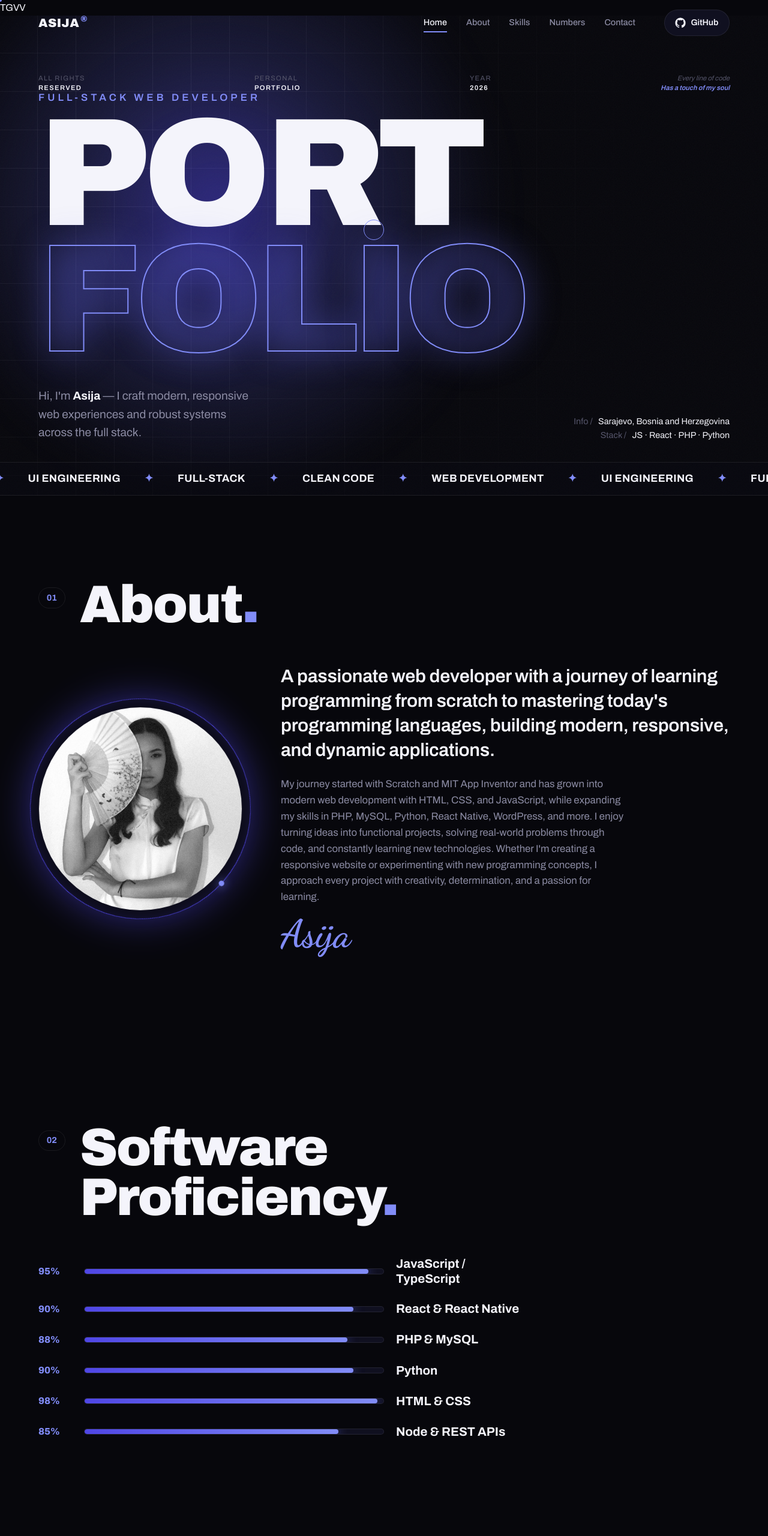
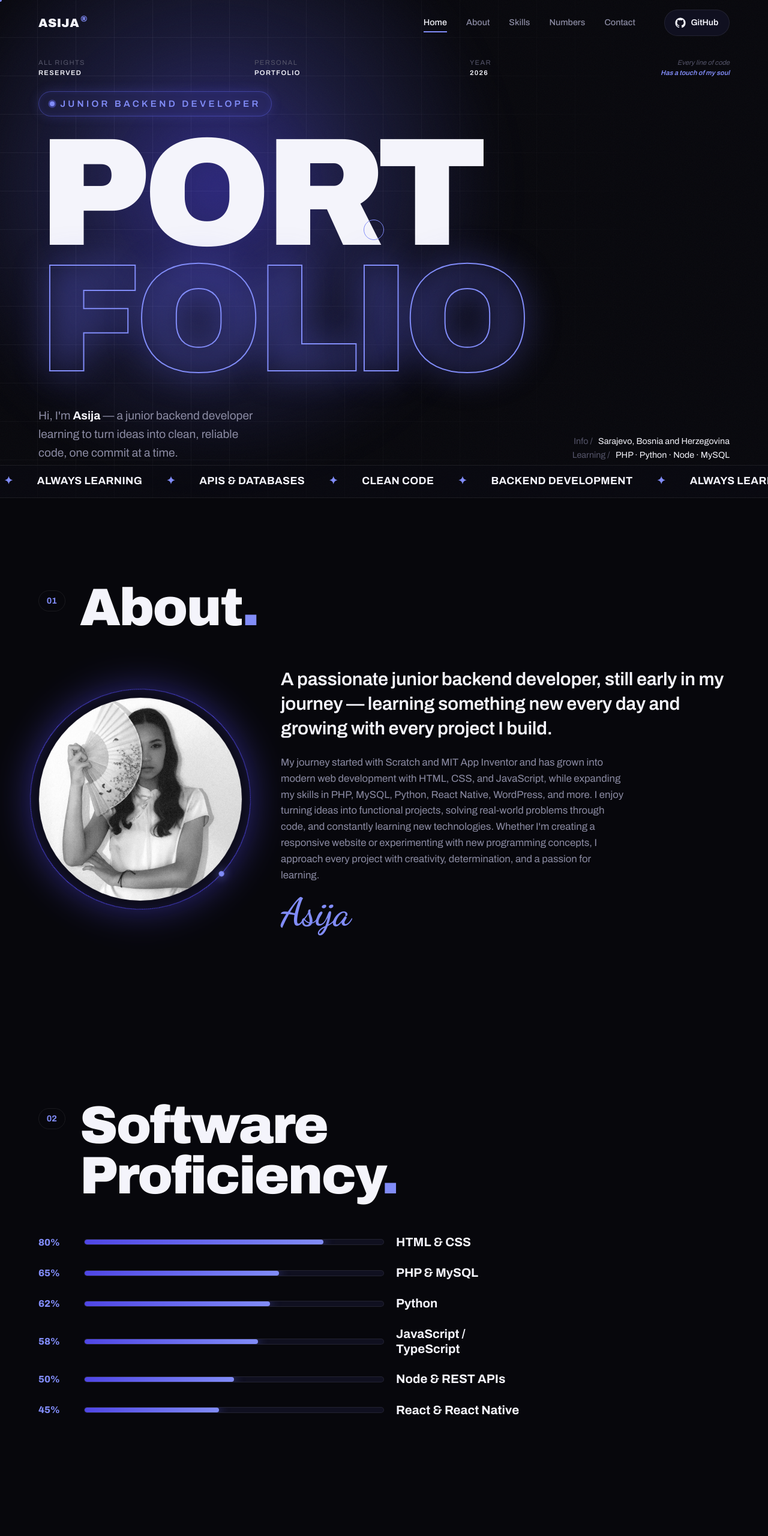
Before and after one commit to asijaredzic/asija-portfolio, a website built with Vite: page index.html in a window 1280 px wide. Shown: the top 2560 px of the page at 60% size. Built offline with nearby package versions, Linux system fonts and the light colour scheme.

Commit message:
eleventh commit

```diff
--- a/index.html
+++ b/index.html
@@ -6,7 +6,7 @@
     <meta name="theme-color" content="#07070c" />
     <meta
       name="description"
-      content="Asija — Full-Stack Web Developer. A personal portfolio: six years of turning ideas into clean, functional code."
+      content="Asija — Junior Backend Developer. A personal portfolio: learning, building, and growing one project at a time."
     />
     <title>Asija — Personal Portfolio 2026</title>
 
@@ -72,7 +72,7 @@
 
     <main>
       <!-- ============ HERO ============ -->
-TGVV      <section class="hero" id="home">
+      <section class="hero" id="home">
         <div class="hero__grid" id="heroGrid" aria-hidden="true"></div>
         <div class="hero__glow" aria-hidden="true"></div>
         <div class="hero__noise" aria-hidden="true"></div>
@@ -98,7 +98,10 @@ TGVV      <section class="hero" id="home">
         </div>
 
         <div class="container hero__inner">
-          <p class="hero__eyebrow" data-splitup>Full-Stack Web Developer</p>
+          <p class="hero__eyebrow" data-splitup>
+            <span class="hero__eyebrow-dot" aria-hidden="true"></span>
+            Junior Backend Developer
+          </p>
           <h1 class="hero__title">
             <span class="hero__word" data-word>PORT</span><span
               class="hero__word hero__word--outline"
@@ -109,25 +112,26 @@ TGVV      <section class="hero" id="home">
 
           <div class="hero__bottom">
             <p class="hero__intro">
-              Hi, I'm <strong>Asija</strong> — I craft modern, responsive web
-              experiences and robust systems across the full stack.
+              Hi, I'm <strong>Asija</strong> — a junior backend developer
+              learning to turn ideas into clean, reliable code, one commit at a
+              time.
             </p>
             <div class="hero__info">
               <p><span>Info /</span> Sarajevo, Bosnia and Herzegovina</p>
-              <p><span>Stack /</span> JS · React · PHP · Python</p>
+              <p><span>Learning /</span> PHP · Python · Node · MySQL</p>
             </div>
           </div>
         </div>
 
         <div class="marquee" aria-hidden="true">
           <div class="marquee__track">
-            <span>Web Development</span><span class="marquee__star">✦</span>
-            <span>UI Engineering</span><span class="marquee__star">✦</span>
-            <span>Full-Stack</span><span class="marquee__star">✦</span>
+            <span>Backend Development</span><span class="marquee__star">✦</span>
+            <span>Always Learning</span><span class="marquee__star">✦</span>
+            <span>APIs & Databases</span><span class="marquee__star">✦</span>
             <span>Clean Code</span><span class="marquee__star">✦</span>
-            <span>Web Development</span><span class="marquee__star">✦</span>
-            <span>UI Engineering</span><span class="marquee__star">✦</span>
-            <span>Full-Stack</span><span class="marquee__star">✦</span>
+            <span>Backend Development</span><span class="marquee__star">✦</span>
+            <span>Always Learning</span><span class="marquee__star">✦</span>
+            <span>APIs & Databases</span><span class="marquee__star">✦</span>
             <span>Clean Code</span><span class="marquee__star">✦</span>
           </div>
         </div>
@@ -155,8 +159,9 @@ TGVV      <section class="hero" id="home">
 
             <div class="about__body reveal">
               <p class="about__lead">
-                A passionate web developer with a journey of learning programming from
-              scratch to mastering today's programming languages, building modern, responsive, and dynamic applications.
+                A passionate junior backend developer, still early in my
+                journey — learning something new every day and growing with
+                every project I build.
               </p>
               <p class="about__text">
                 My journey started with Scratch and MIT App Inventor and has grown into modern web development with HTML, CSS, and JavaScript, while expanding my skills in PHP, MySQL, Python, React Native, WordPress, and more. I enjoy turning ideas into functional projects, solving real-world problems through code, and constantly learning new technologies. Whether I'm creating a responsive website or experimenting with new programming concepts, I approach every project with creativity, determination, and a passion for learning.
@@ -196,28 +201,28 @@ TGVV      <section class="hero" id="home">
             </div>
 
             <div class="stat-card reveal" data-glow>
-              <span class="stat-card__range">2019 — 2026</span>
+              <span class="stat-card__range">2021 — 2026</span>
               <span class="stat-card__num" data-count="8" data-suffix="+"
                 >0</span
               >
               <span class="stat-card__label">Projects Built</span>
             </div>
             <div class="stat-card reveal" data-glow>
-              <span class="stat-card__range">2019 — 2026</span>
-              <span class="stat-card__num" data-count="6" data-suffix=" yrs"
+              <span class="stat-card__range">2021 — 2026</span>
+              <span class="stat-card__num" data-count="5" data-suffix=" yrs"
                 >0</span
               >
               <span class="stat-card__label">Learning Coding</span>
             </div>
             <div class="stat-card reveal" data-glow>
-              <span class="stat-card__range">2019 — 2026</span>
+              <span class="stat-card__range">2021 — 2026</span>
               <span class="stat-card__num" data-count="1000" data-suffix="+"
                 >0</span
               >
               <span class="stat-card__label">Hours Practiced</span>
             </div>
             <div class="stat-card reveal" data-glow>
-              <span class="stat-card__range">2019 — 2026</span>
+              <span class="stat-card__range">2021 — 2026</span>
               <span class="stat-card__num" data-count="12" data-suffix="+"
                 >0</span
               >
@@ -321,7 +326,7 @@ TGVV      <section class="hero" id="home">
       <div class="container footer__inner">
         <div class="footer__meta">
           <span class="meta-item__k">Asija</span>
-          <span class="meta-item__v">Full-Stack Developer</span>
+          <span class="meta-item__v">Junior Backend Developer</span>
         </div>
         <div class="footer__meta footer__meta--center">
           <span class="meta-item__k">Year</span>
--- a/src/main.js
+++ b/src/main.js
@@ -5,12 +5,12 @@
 
 /* ---------- Data: edit these to update the site ---------- */
 const SKILLS = [
-  { name: "JavaScript / TypeScript", level: 95 },
-  { name: "React & React Native", level: 90 },
-  { name: "PHP & MySQL", level: 88 },
-  { name: "Python", level: 90 },
-  { name: "HTML & CSS", level: 98 },
-  { name: "Node & REST APIs", level: 85 },
+  { name: "HTML & CSS", level: 80 },
+  { name: "PHP & MySQL", level: 65 },
+  { name: "Python", level: 62 },
+  { name: "JavaScript / TypeScript", level: 58 },
+  { name: "Node & REST APIs", level: 50 },
+  { name: "React & React Native", level: 45 },
 ];
 
 const prefersReduced = window.matchMedia(
--- a/src/styles.css
+++ b/src/styles.css
@@ -363,14 +363,57 @@ a {
   position: relative;
   z-index: 3;
   width: 100%;
+  /* Push the hero content clear of the absolute meta row above it,
+     so the giant PORTFOLIO title reads cleanly. */
+  margin-top: 3.5rem;
 }
 .hero__eyebrow {
-  font-size: clamp(0.85rem, 1.4vw, 1.05rem);
+  display: inline-flex;
+  align-items: center;
+  gap: 0.6rem;
+  font-size: clamp(0.8rem, 1.2vw, 0.95rem);
   font-weight: 600;
-  letter-spacing: 0.3em;
+  letter-spacing: 0.28em;
   text-transform: uppercase;
   color: var(--indigo-bright);
-  margin-bottom: 0.5rem;
+  margin-bottom: 1.5rem;
+  padding: 0.5rem 1.1rem;
+  border-radius: 999px;
+  border: 1px solid rgba(99, 102, 241, 0.45);
+  background: rgba(99, 102, 241, 0.08);
+  box-shadow: 0 0 24px rgba(99, 102, 241, 0.25),
+    inset 0 0 12px rgba(99, 102, 241, 0.12);
+  backdrop-filter: blur(6px);
+  animation: badgeGlow 3.5s ease-in-out infinite alternate;
+}
+.hero__eyebrow-dot {
+  width: 8px;
+  height: 8px;
+  border-radius: 999px;
+  background: var(--indigo-bright);
+  box-shadow: 0 0 0 0 rgba(99, 102, 241, 0.7);
+  animation: dotPulse 2s ease-in-out infinite;
+}
+@keyframes badgeGlow {
+  0% {
+    box-shadow: 0 0 18px rgba(99, 102, 241, 0.2),
+      inset 0 0 10px rgba(99, 102, 241, 0.1);
+  }
+  100% {
+    box-shadow: 0 0 34px rgba(99, 102, 241, 0.45),
+      inset 0 0 16px rgba(99, 102, 241, 0.18);
+  }
+}
+@keyframes dotPulse {
+  0% {
+    box-shadow: 0 0 0 0 rgba(99, 102, 241, 0.7);
+  }
+  70% {
+    box-shadow: 0 0 0 8px rgba(99, 102, 241, 0);
+  }
+  100% {
+    box-shadow: 0 0 0 0 rgba(99, 102, 241, 0);
+  }
 }
 .hero__title {
   font-weight: 900;
@@ -591,6 +634,7 @@ a {
 .skill__fill {
   /* Must be block: a default inline <span> ignores width/height,
      which is why the bars previously rendered empty. */
+  position: relative;
   display: block;
   height: 100%;
   width: 0; /* animated to data-level% by JS on scroll into view */
@@ -598,6 +642,30 @@ a {
   background: linear-gradient(90deg, var(--indigo), var(--indigo-bright));
   box-shadow: 0 0 18px rgba(99, 102, 241, 0.8);
   transition: width 1.3s var(--ease);
+  overflow: hidden;
+}
+/* Animated light sweep across each filled bar. */
+.skill__fill::after {
+  content: "";
+  position: absolute;
+  inset: 0;
+  background: linear-gradient(
+    90deg,
+    transparent 0%,
+    rgba(255, 255, 255, 0.55) 50%,
+    transparent 100%
+  );
+  transform: translateX(-100%);
+  animation: skillShimmer 2.6s ease-in-out infinite;
+}
+@keyframes skillShimmer {
+  0% {
+    transform: translateX(-100%);
+  }
+  55%,
+  100% {
+    transform: translateX(200%);
+  }
 }
 .skill__name {
   font-size: clamp(1.1rem, 1.6vw, 1.4rem);
```
